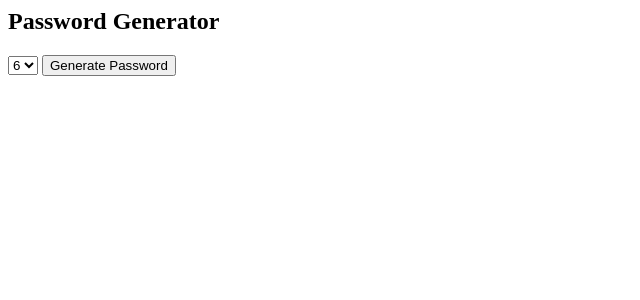
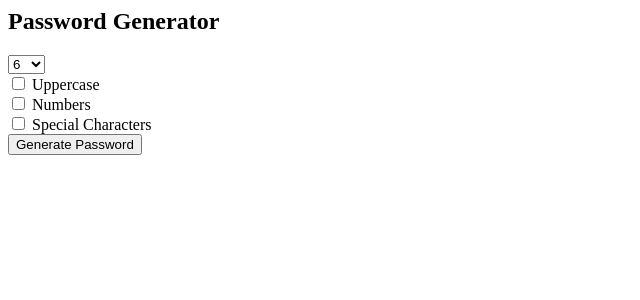
Before and after one commit to thomazbarros/django3, a Django app: page / in a window 1280 px wide. Shown: the top 300 px of the page, without its empty margins (0-640 px from the left). Run offline with Django 3.2, Linux system fonts and the light colour scheme.

Commit message:
Página para criação da senha criada.

```diff
--- a/password_generator/generator/templates/generator/home.html
+++ b/password_generator/generator/templates/generator/home.html
@@ -5,7 +5,18 @@
         <option value="6">6</option>
         <option value="7">7</option>
         <option value="8">8</option>
+        <option value="9">9</option>
+        <option value="10">10</option>
+        <option value="11">11</option>
+        <option value="12">12 <select name="selected"></select></option>
     </select>
 
+    <br>
+    <input type="checkbox" name="uppercase"> Uppercase
+    <br>
+    <input type="checkbox" name="numbers"> Numbers
+    <br>
+    <input type="checkbox" name="special"> Special Characters
+    <br>
     <input type="submit" value="Generate Password">
 </form>
```
